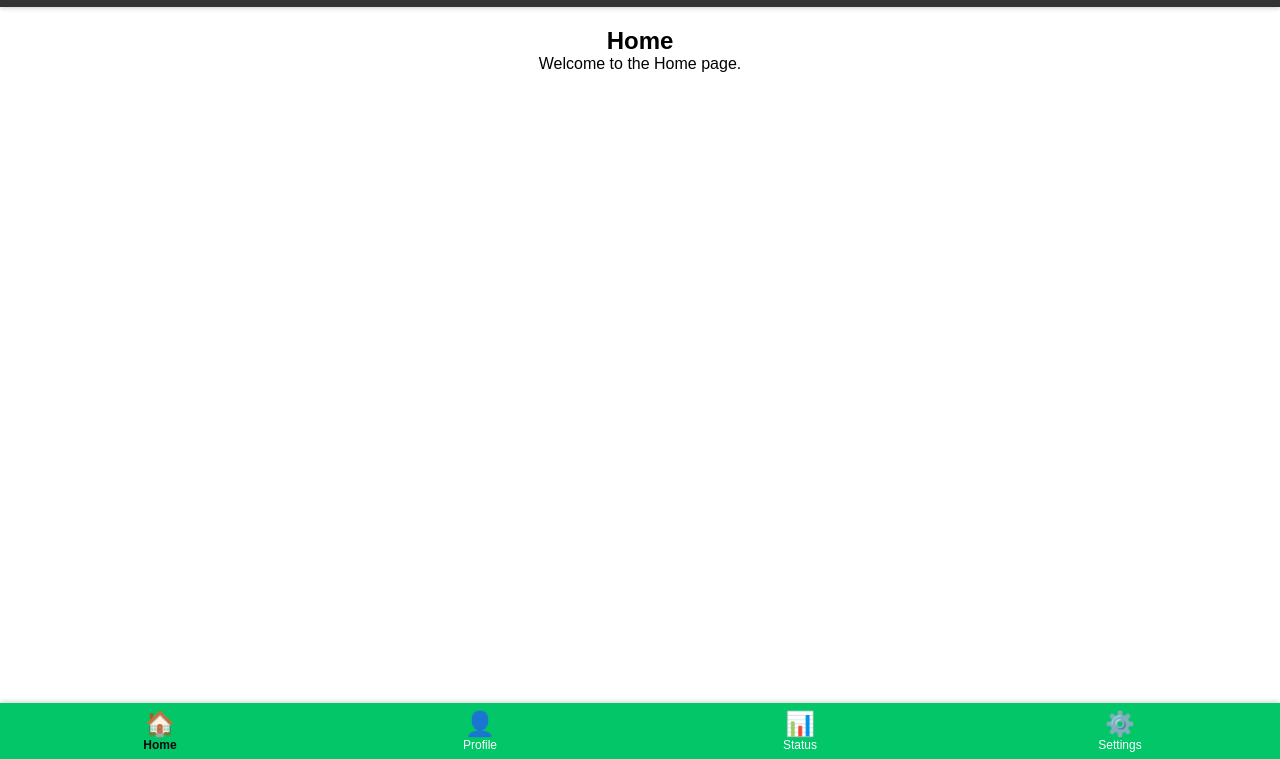
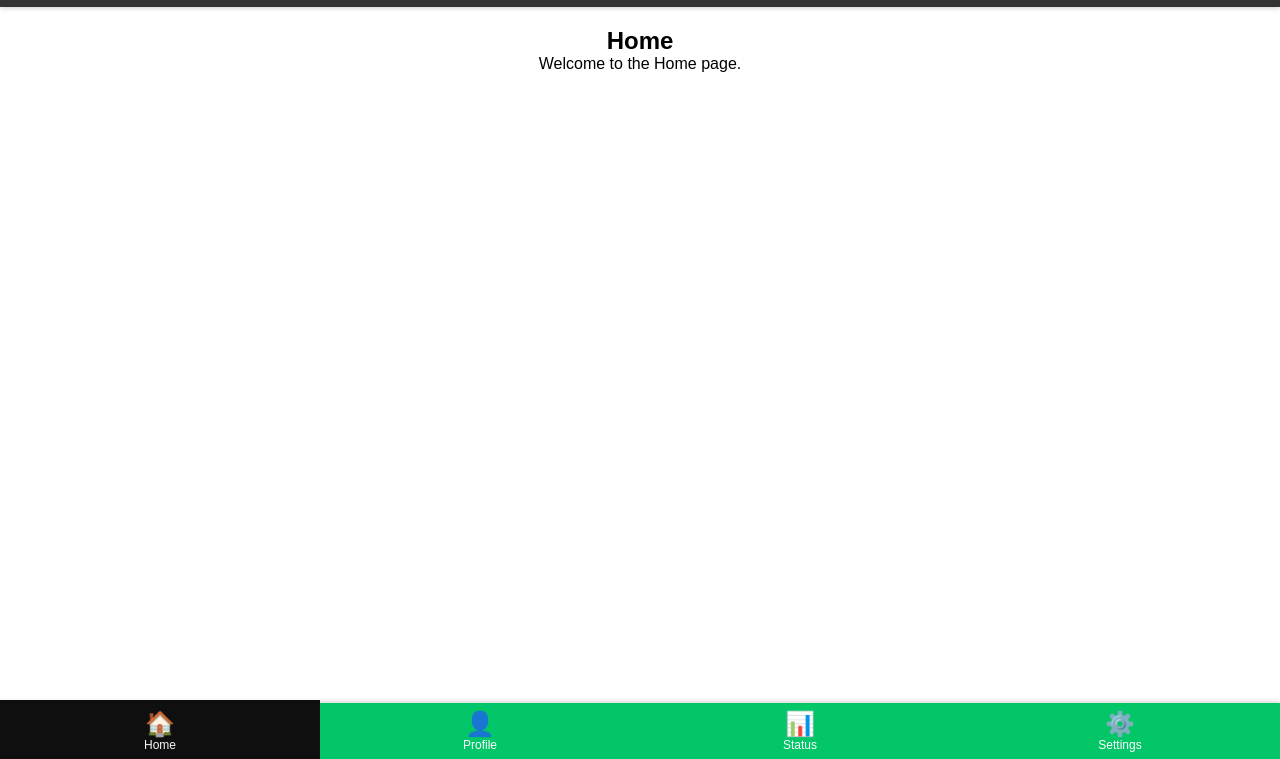
Before and after one commit to venuveenavanka/Html-app, a plain HTML site: page index.html in a window 1280 px wide. Shown: the part 41-800 px from the top of the page. Drawn offline with Linux system fonts and the light colour scheme.

Commit message:
color change

```diff
--- a/styles.css
+++ b/styles.css
@@ -58,12 +58,11 @@ body {
     flex: 1;
     padding: 10px;
 }
-/* .nav-item.active {
+.nav-item.active {
     background-color: #0f0f0f !important;
-} */
+}
 .nav-item.active .label {
-    color: rgb(10, 10, 10) !important;
-    font-weight: bold;
+    color: rgb(249, 248, 250) !important;
 }
 .nav-item .icon {
     display: block;
```
